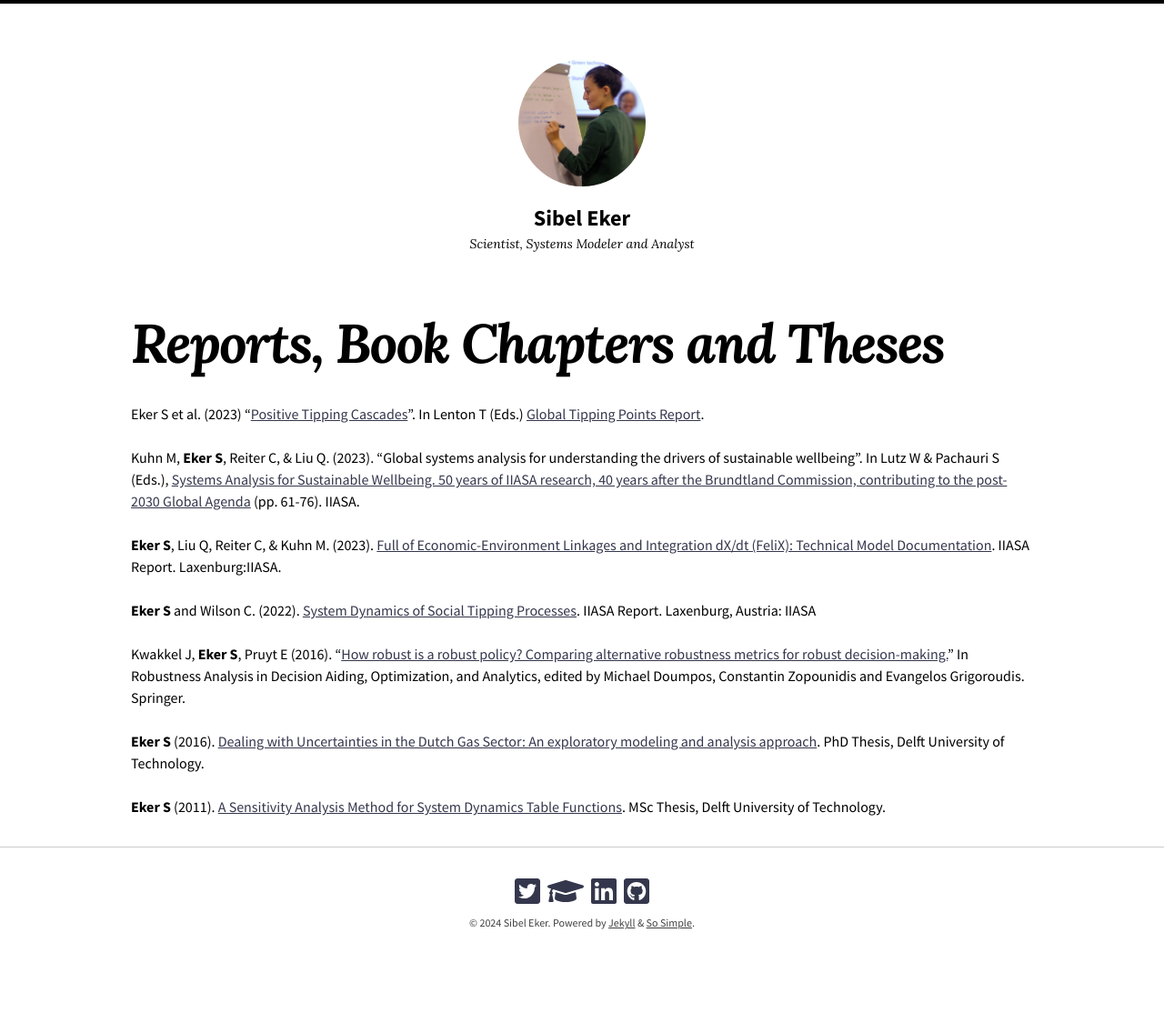
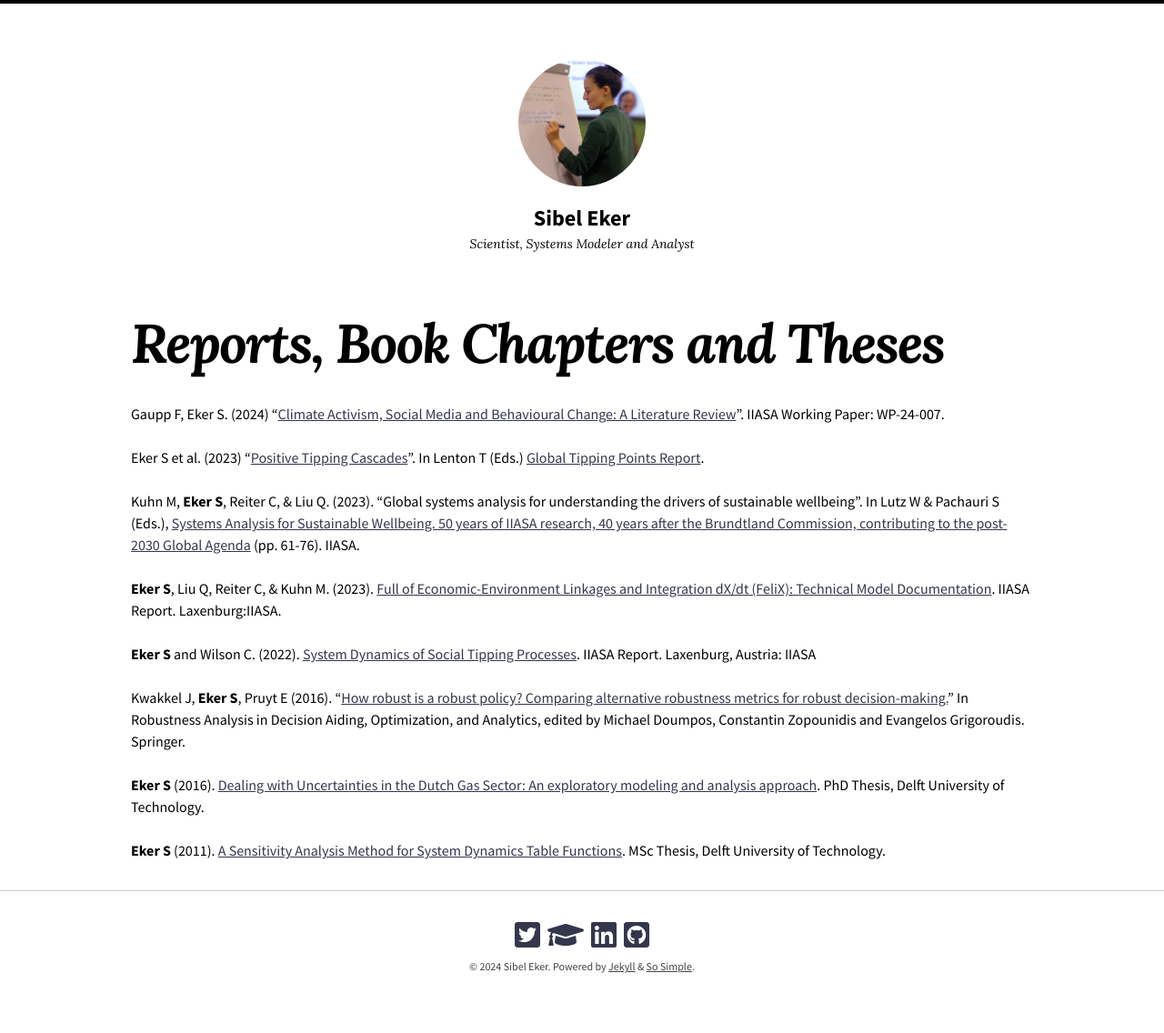
Before and after one commit to sibeleker/sibeleker.github.io, a Jekyll site: the page built from _publications/pubs3.md, in a window 1280 px wide. Shown: the whole page at 91% size. Built offline with Jekyll 4.4.1, drawn with Linux system fonts in a browser that asks for light colours; nearby versions of some CDN libraries; before the commit the page ends 1088 px from its top, so only the background shows below that.

Commit message:
Update pubs3.md

```diff
--- a/_publications/pubs3.md
+++ b/_publications/pubs3.md
@@ -2,6 +2,8 @@
 title: "Reports, Book Chapters and Theses"
 thumbnail: /images/icon_book.jpg
 ---
+Gaupp F, Eker S. (2024) "[Climate Activism, Social Media and Behavioural Change: A Literature Review](https://pure.iiasa.ac.at/id/eprint/19639/)". IIASA Working Paper: WP-24-007.
+
 Eker S et al. (2023) “[Positive Tipping Cascades](https://global-tipping-points.org/section4/4-0-positive-tipping-points-in-technology-economy-and-society/4-5-positive-tipping-cascades/)”. In Lenton T (Eds.) [Global Tipping Points Report](https://global-tipping-points.org/).
 
 Kuhn M, **Eker S**, Reiter C, & Liu Q. (2023). "Global systems analysis for understanding the drivers of sustainable wellbeing". In Lutz W & Pachauri S (Eds.), [Systems Analysis for Sustainable Wellbeing. 50 years of IIASA research, 40 years after the Brundtland Commission, contributing to the post-2030 Global Agenda](https://pure.iiasa.ac.at/id/eprint/18965/) (pp. 61-76). IIASA.
```
